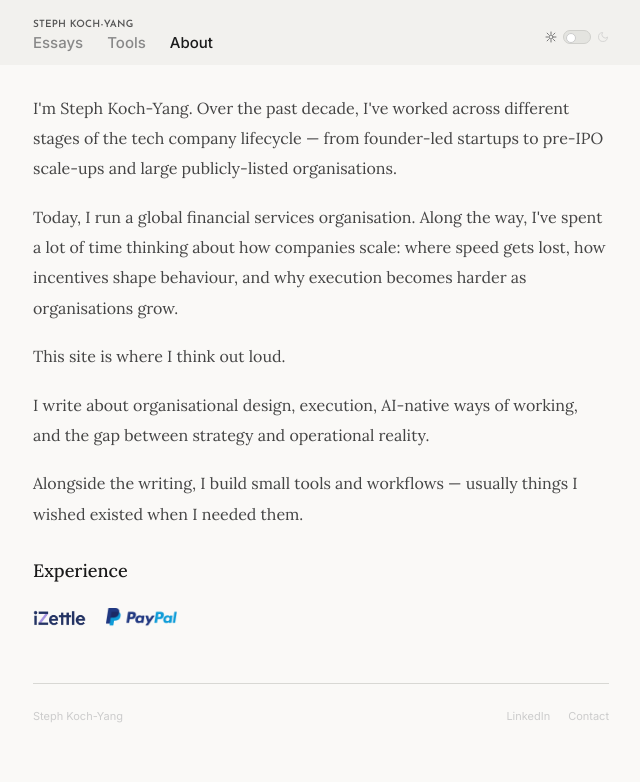
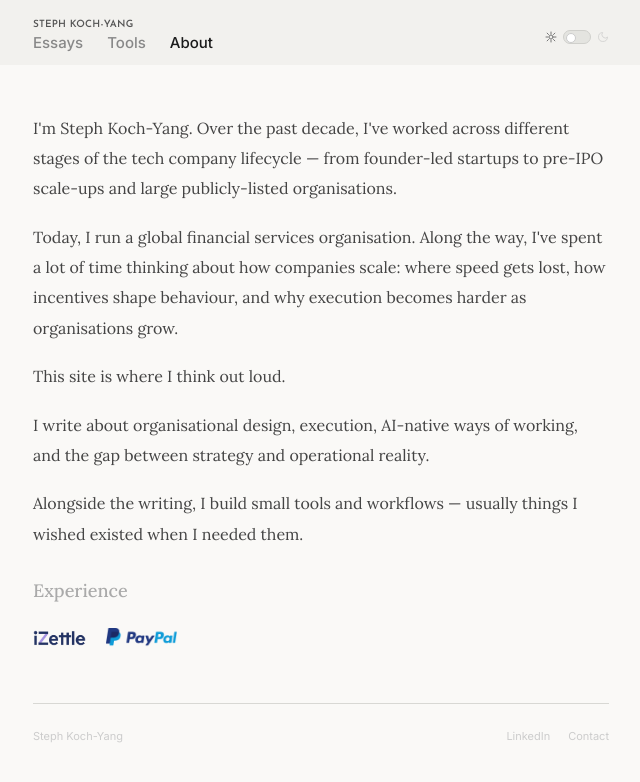
Before and after one commit to stephanekoch/Blog, a Next.js app: page /about in a window 1280 px wide. Shown: the top 782 px of the page, without its empty margins (319-959 px from the left). Built offline with nearby package versions, Linux system fonts and the light colour scheme.

Commit message:
About page: more top padding, muted Experience title colour
Co-Authored-By: Claude Sonnet 4.6 <noreply@anthropic.com>

```diff
--- a/app/globals.css
+++ b/app/globals.css
@@ -386,13 +386,13 @@ body.dark .tool-dl-btn { background: #333; border-color: #555; color: #bbb; }
 body.dark .tool-interactive-body { background: #2e2e2e; }
 
 /* ABOUT */
-.about-hero { padding: 28px 0 28px; }
+.about-hero { padding: 48px 0 28px; }
 .about-name { font-family: var(--serif); font-size: 24px; font-weight: 500; color: var(--text-primary); margin-bottom: 22px; }
 body.dark .about-name { color: var(--text-primary-dk); }
 .about-body p { font-family: var(--serif); font-size: 16px; color: #444; line-height: 1.9; margin-bottom: 18px; }
 body.dark .about-body p { color: #c8c8c6; }
-.about-section-title { font-family: var(--serif); font-size: 18px; font-weight: 500; color: var(--text-primary); margin: 28px 0 24px; }
-body.dark .about-section-title { color: var(--text-primary-dk); }
+.about-section-title { font-family: var(--serif); font-size: 18px; font-weight: 500; color: #aaa; margin: 28px 0 24px; }
+body.dark .about-section-title { color: #666; }
 .logos-row { display: flex; gap: 20px; align-items: center; justify-content: flex-start; margin-bottom: 28px; }
 .logo-pill { display: inline-flex; align-items: center; font-family: var(--sans); font-size: 11px; color: #888; }
 body.dark .logo-pill { color: #bbb; }
```
